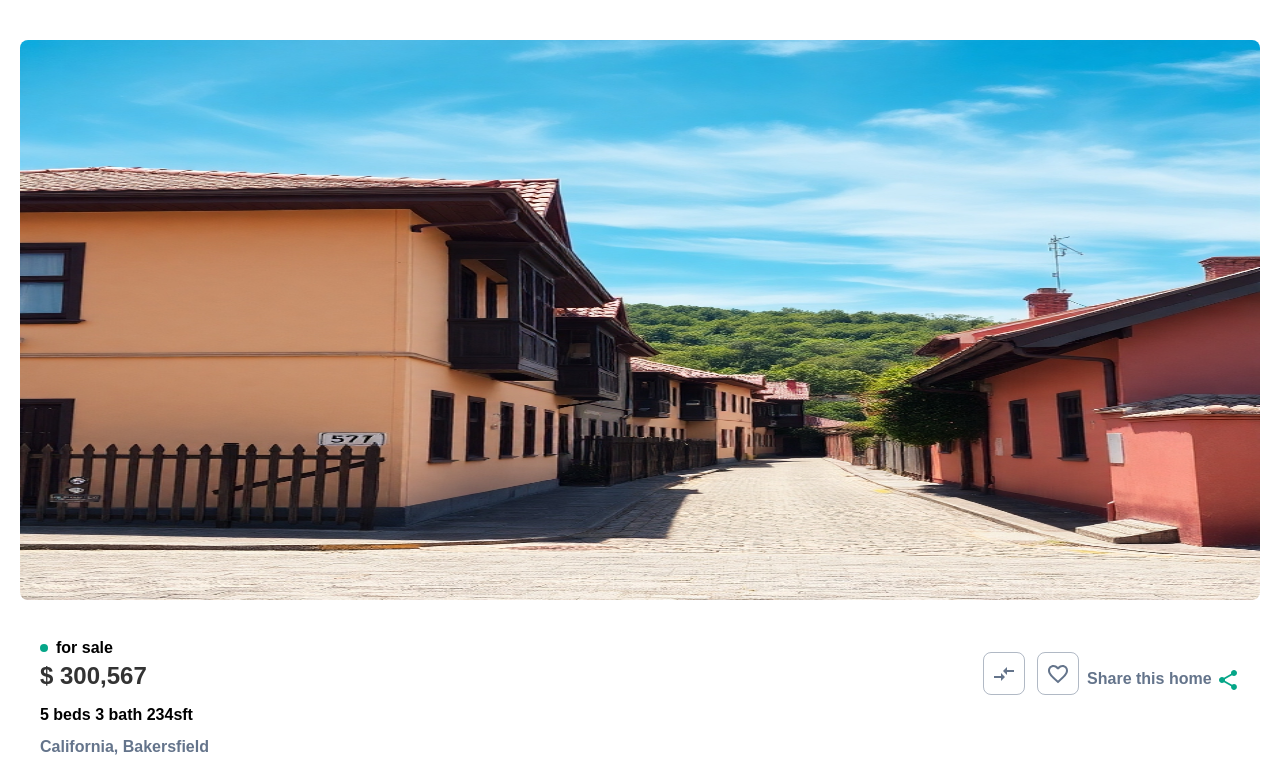
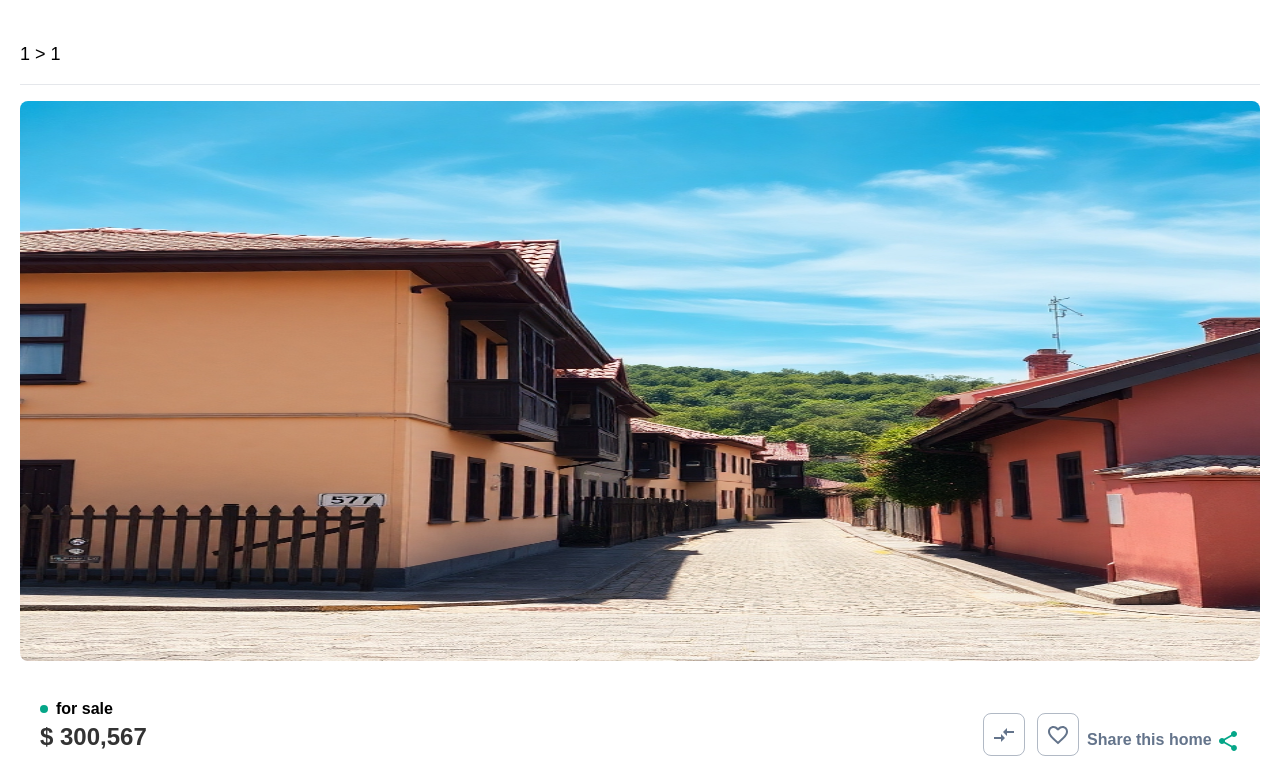
Before and after one commit to scelo-gumede/Real-Estate-1, a Next.js app: page /1/1 in a window 1280 px wide. Shown: the top 765 px of the page. Built offline with nearby package versions, Linux system fonts and the light colour scheme.

Commit message:
finished one tile

```diff
--- a/app/components/EachHouseDetailsOne.tsx
+++ b/app/components/EachHouseDetailsOne.tsx
@@ -15,6 +15,9 @@ import LoanCalcutator from './LoanCalculator';
 import EstateAgentPerHouse from './EstateAgentPerHouse';
 import { useState,useEffect } from 'react';
 import clsx from 'clsx';
+import { usePathname } from 'next/navigation';
+import CircleIcon from '@mui/icons-material/Circle';
+import Line from './Line';
 
 interface EachHouseDetailsOneProps{
     houseId:number
@@ -22,6 +25,8 @@ interface EachHouseDetailsOneProps{
 
 export default function EachHouseDetailsOne(props:EachHouseDetailsOneProps){
     const[screen,setScreen]=useState(0)
+    const navigation = usePathname()
+
 
     useEffect(()=>{
         const handleResize=()=>{
@@ -40,12 +45,14 @@ export default function EachHouseDetailsOne(props:EachHouseDetailsOneProps){
         return <p>House not found</p>;
     }
 
+    const hyperLink = navigation.split("/").slice(1).join(` > `)
 
-    console.log(screen)
-    console.log(window.innerWidth)
+    console.log(navigation)
     return (
         <section className="px-5 my-10">
             <article className='space-y-4'>
+                <p className='text-black text-lg'>{hyperLink}</p>
+                <Line />
                 <div className="h-[70vh] rounded-lg overflow-hidden">
                     <Image src={oneHouse.image} className="h-full w-full" width={300} height={300} alt={oneHouse.place} />
                 </div>
```
